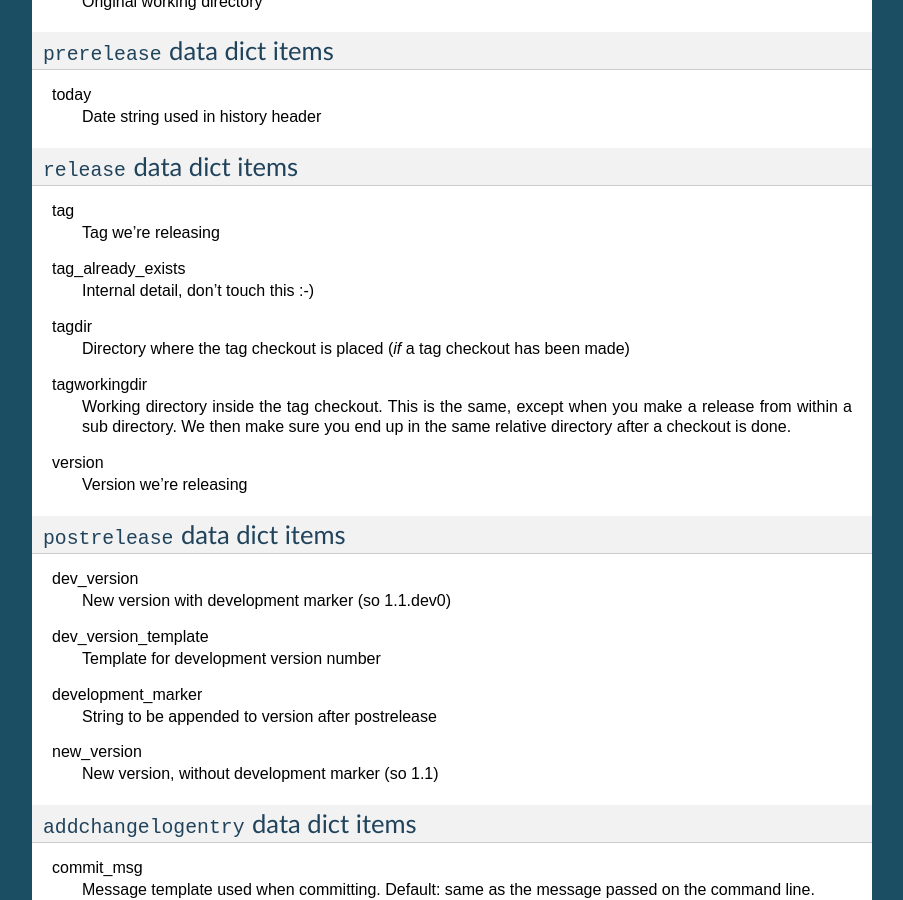
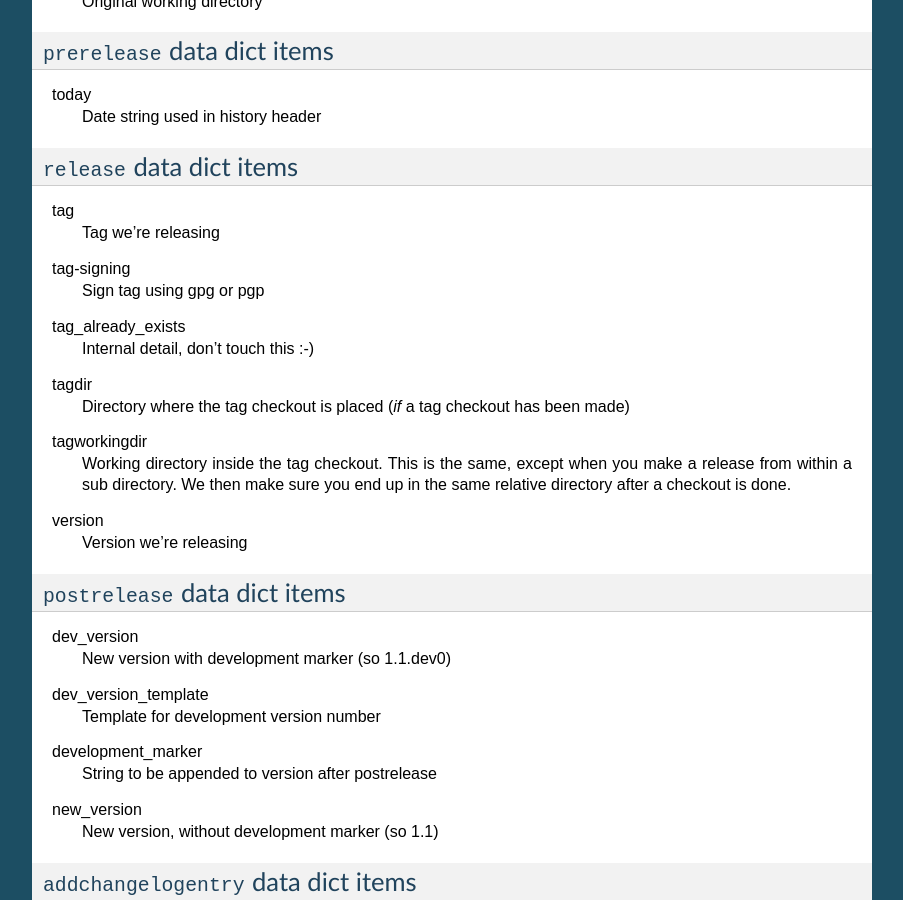
Before and after one commit to zestsoftware/zest.releaser, a Sphinx documentation site: the page built from doc/source/entrypoints.rst, in a window 1280 px wide and 900 px high, scrolled down 2460 px. Shown: the whole window, without its empty margins (198-1101 px from the left). Built offline with Sphinx 7.4.7, drawn with Linux system fonts in a browser that asks for light colours; pages that are not in the unit, such as notebooks, are missing from menus.

Commit message:
Wrote entry point documentation.

```diff
--- a/doc/source/entrypoints.rst
+++ b/doc/source/entrypoints.rst
@@ -159,6 +159,9 @@ today
 tag
     Tag we're releasing
 
+tag-signing
+    Sign tag using gpg or pgp
+
 tag_already_exists
     Internal detail, don't touch this :-)
 
```
